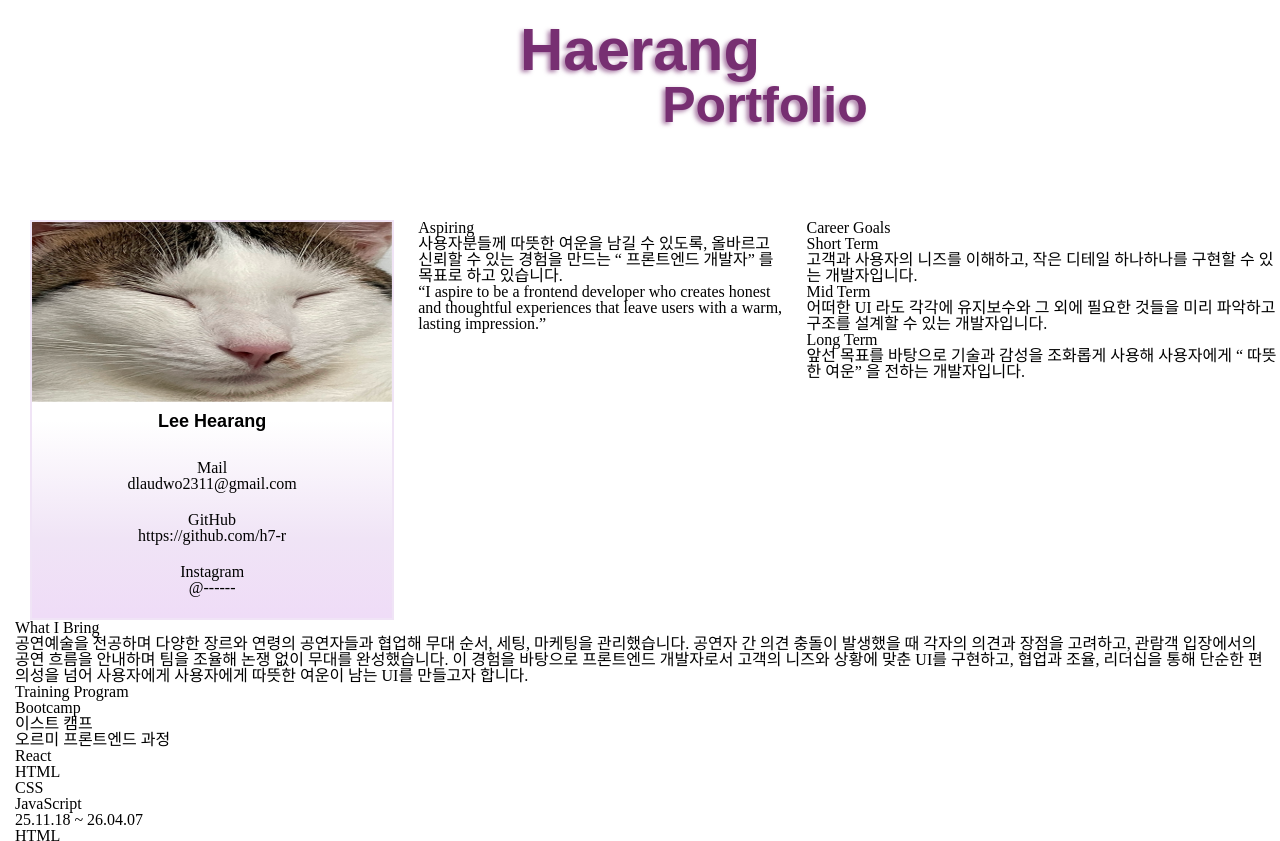
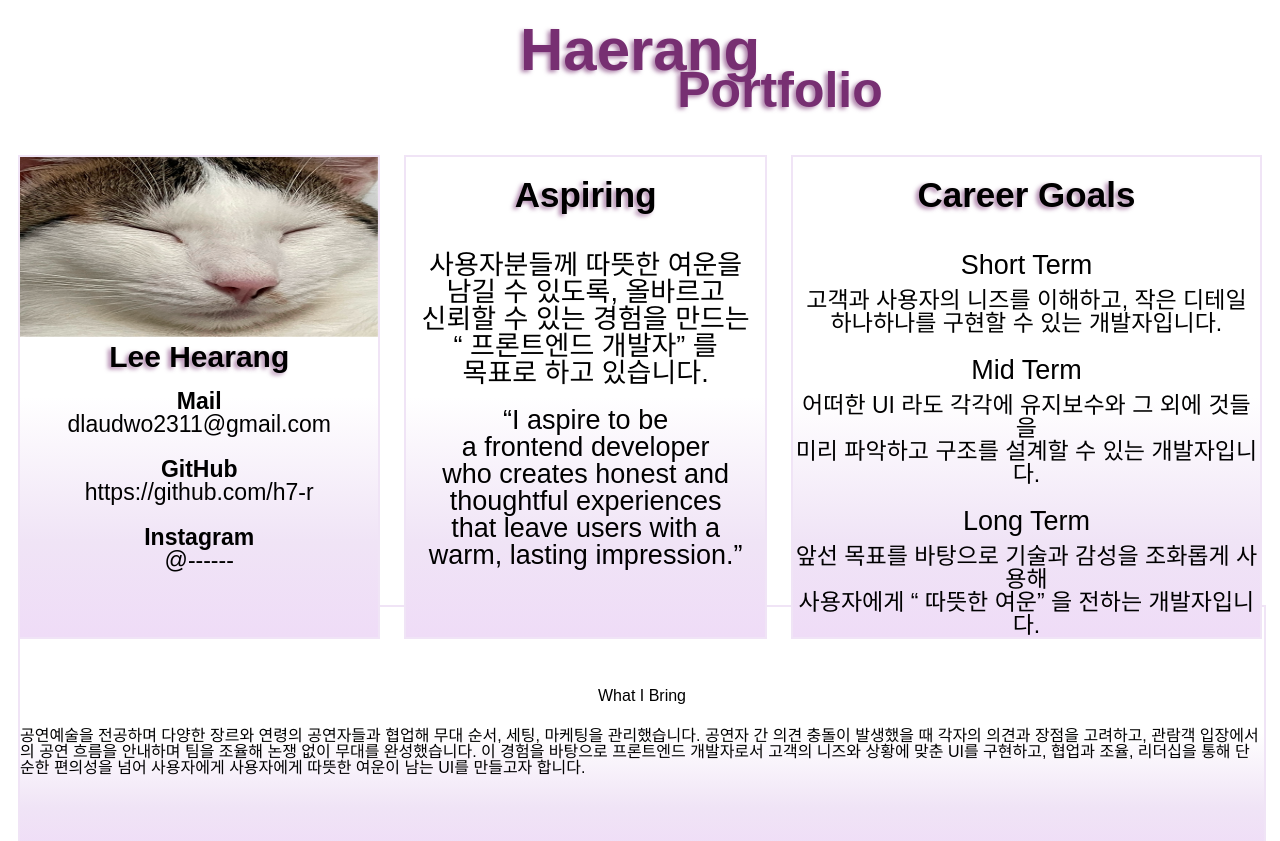
Before and after one commit to h7-r/My-Pagd-Portfolio, a plain HTML site: page portfolio2025-12/19/portfolio/portfolio.html in a window 1280 px wide. Shown: the top 841 px of the page. Drawn offline with Linux system fonts and the light colour scheme; a web font is replaced by a local one.

Commit message:
feat: css 수정 및 추가 - header 폰트및 크기 수정 - main- profile class name 수정 및 크기 폰트 수정 - Strengths 추가

```diff
--- a/portfolio2025-12/19/portfolio/portfolio.css
+++ b/portfolio2025-12/19/portfolio/portfolio.css
@@ -10,7 +10,7 @@ body {
   max-width: 1280px;
   width: 100%;
   margin: 0 auto;
-  padding: 15px;
+  padding: 0;
   background: linear-gradient(
     to bottom,
     #ffffff 0%,
@@ -18,7 +18,7 @@ body {
     #f0e7f6 80%,
     #efdcf7 100%
   );
-  min-height: 100th;
+  min-height: 100vh;
 }
 
 /* header 탑 */
@@ -41,25 +41,27 @@ body {
 }
 /* header subtitle */
 .site-subtitle {
-  margin-left: 250px;
+  margin: -15px 0 0 280px;
+  /* margin-left: 250px; */
   font-size: 50px;
 }
 
-/* -------------------------------------------- */
-
 /* main card */
 .card {
-  padding: 0 15px 0 15px;
+  padding: 0 18px;
 }
 
+/* ------------------------------------------- */
+
 /* profile */
-.card.profile {
-  margin-top: 70px;
-  height: 400px;
+.profile {
+  margin-top: 20px;
+  width: 100%;
+  height: 430px;
   display: grid;
   grid-template-columns: 1fr 1fr 1.3fr;
   gap: 24px;
-  width: 100%;
+  font-family: "KccEunyeong", sans-serif;
 }
 /* 모바일 카드나열 */
 @media (max-width: 640px) {
@@ -67,10 +69,12 @@ body {
     grid-template-columns: 1fr;
   }
 }
+/* ---------------------- */
+
+/* profile  */
 
 /* 이미지 들어가는 내정보profile-card */
 .profile-card {
-  /* height: 400px; */
   display: flex;
   flex-direction: column;
   align-items: center;
@@ -88,7 +92,7 @@ body {
 
 /* profile-img */
 .profile-img {
-  margin-bottom: 10px;
+  margin-bottom: 5px;
   width: 100%;
   height: 180px;
   /* object-fit: cover; */
@@ -118,14 +122,14 @@ body {
 
 /*profile-info - 이미지 바로 밑 이름이랑 정보란 사이 gap주기위함 */
 .profile-info {
-  gap: 30px;
+  gap: 18px;
 }
 
 /* profile-name 이름  */
 .profile-name {
-  font-family: "KccEunyeong", sans-serif;
-  font-size: 18px;
+  font-size: 30px;
   font-weight: bold;
+  text-shadow: -3px 2px 4px rgba(119, 47, 114, 0.6);
 }
 
 /*  profile-contact-list 전체 리스트*/
@@ -133,7 +137,17 @@ body {
   margin: 0;
   padding: 0;
   list-style: none;
-  gap: 20px;
+  gap: 22px;
+}
+/*content-name 글자크기*/
+.content-name {
+  font-size: 23px;
+  font-weight: bold;
+}
+
+/* content-name a 글자 크기 */
+.content-item a {
+  font-size: 23px;
 }
 
 /* instargram link 밑에 생긴 a요소 밑줄제거 */
@@ -141,3 +155,131 @@ body {
   text-decoration: none;
   color: inherit;
 }
+
+/* ------------------------------------- */
+
+/* Aspiring  */
+.aspiring {
+  /* margin-top: 20px; Aspiring 카드만 살짝 작게 */
+  display: flex;
+  flex-direction: column;
+  align-items: center;
+  text-align: center;
+  border: 2px solid #f0e4f6;
+  /* Aspiring 그라데이션 부분 */
+  background: linear-gradient(
+    to bottom,
+    #ffffff 0%,
+    #ffffff 50%,
+    #f0e4f6 80%,
+    #efdcf7
+  );
+  font-family: "KccEunyeong", sans-serif;
+}
+
+/* aspiring-title */
+.aspiring-title {
+  margin-top: 20px;
+  font-size: 35px;
+  font-weight: bold;
+  text-shadow: -3px 2px 4px rgba(119, 47, 114, 0.6);
+}
+
+/* aspiring-title-desc 글자크기 */
+.aspiring-title-desc {
+  margin-top: 40px;
+  font-size: 27px;
+}
+
+/* .aspiring-title-desc2 글자크기 */
+.aspiring-title-desc2 {
+  margin-top: 20px;
+  font-size: 27px;
+}
+
+/* ------------------------------------- */
+
+/* Career Goals */
+.Goals {
+  display: flex;
+  flex-direction: column;
+  align-items: center;
+  text-align: center;
+  border: 2px solid #f0e4f6;
+  /* Goals 그라데이션 부분 */
+  background: linear-gradient(
+    to bottom,
+    #ffffff 0%,
+    #ffffff 50%,
+    #f0e4f6 80%,
+    #efdcf7
+  );
+  font-family: "KccEunyeong", sans-serif;
+}
+
+/* Goals-item 각제목 설명란 박스사이 갭주기위함 */
+.Goals-item {
+  display: flex;
+  flex-direction: column;
+  gap: 10px;
+}
+
+/* Goals-title */
+.Goals-title {
+  margin-top: 20px;
+  font-size: 35px;
+  font-weight: bold;
+  text-shadow: -3px 2px 4px rgba(119, 47, 114, 0.6);
+}
+
+/* Goals-list  */
+.Goals-list {
+  margin-top: 40px;
+  display: flex;
+  flex-direction: column;
+  justify-content: center;
+  align-items: center;
+  gap: 22px;
+}
+
+/* Goals-list-title 각 단계 먹펴 제목 */
+.Goals-list-title {
+  font-size: 27px;
+}
+
+/* Goals-list-desc 각단계 목표 설명 */
+.Goals-list-desc {
+  font-size: 23px;
+}
+
+/* ------------------------------ */
+
+/* ----- ---What I Bring-------- */
+.Strengths {
+  margin-top: 20px;
+  height: 250px;
+  width: 100%;
+  display: flex;
+  flex-direction: column;
+  justify-content: center;
+  align-items: center;
+  gap: 24px;
+  font-family: "KccEunyeong", sans-serif;
+  border: 2px solid #f0e4f6;
+  /* Strengths 그라데이션 부분 */
+  background: linear-gradient(
+    to bottom,
+    #ffffff 0%,
+    #ffffff 50%,
+    #f0e4f6 80%,
+    #efdcf7
+  );
+}
+
+/* Strengths 모바일 화면 */
+@media (max-width: 640px) {
+  .Strengths {
+    width: 100%;
+    margin-left: 0;
+  }
+}
--- a/portfolio2025-12/19/portfolio/portfolio.html
+++ b/portfolio2025-12/19/portfolio/portfolio.html
@@ -17,7 +17,7 @@
 
     <!-- main card  -->
     <main class="card">
-      <section class="card profile">
+      <section class="profile">
         <!-- --------profil 내정보 ------- -->
         <article class="profile-card">
           <img
@@ -70,12 +70,15 @@
         <article class="aspiring">
           <h3 class="aspiring-title">Aspiring</h3>
           <p class="aspiring-title-desc">
-            사용자분들께 따뜻한 여운을 남길 수 있도록, 올바르고 신뢰할 수 있는
-            경험을 만드는 “ 프론트엔드 개발자” 를 목표로 하고 있습니다.
+            사용자분들께 따뜻한 여운을 <br />남길 수 있도록, 올바르고
+            <br />신뢰할 수 있는 경험을 만드는<br />
+            “ 프론트엔드 개발자” 를<br />
+            목표로 하고 있습니다.
           </p>
-          <p class="aspiring-title-desc">
-            “I aspire to be a frontend developer who creates honest and
-            thoughtful experiences that leave users with a warm, lasting
+          <p class="aspiring-title-desc2">
+            “I aspire to be<br />
+            a frontend developer<br />who creates honest and<br />thoughtful
+            experiences<br />that leave users with a<br />warm, lasting
             impression.”
           </p>
         </article>
@@ -88,15 +91,15 @@
             <li class="Goals-item">
               <p class="Goals-list-title">Short Term</p>
               <p class="Goals-list-desc">
-                고객과 사용자의 니즈를 이해하고, 작은 디테일 하나하나를 구현할
-                수 있는 개발자입니다.
+                고객과 사용자의 니즈를 이해하고, 작은 디테일 <br />하나하나를
+                구현할 수 있는 개발자입니다.
               </p>
             </li>
             <!---------- 중간 단계 ---------->
             <li class="Goals-item">
               <p class="Goals-list-title">Mid Term</p>
               <p class="Goals-list-desc">
-                어떠한 UI 라도 각각에 유지보수와 그 외에 필요한 것들을 미리
+                어떠한 UI 라도 각각에 유지보수와 그 외에 것들을 <br />미리
                 파악하고 구조를 설계할 수 있는 개발자입니다.
               </p>
             </li>
@@ -104,8 +107,8 @@
             <li class="Goals-item">
               <p class="Goals-list-title">Long Term</p>
               <p class="Goals-list-desc">
-                앞선 목표를 바탕으로 기술과 감성을 조화롭게 사용해 사용자에게 “
-                따뜻한 여운” 을 전하는 개발자입니다.
+                앞선 목표를 바탕으로 기술과 감성을 조화롭게 사용해
+                <br />사용자에게 “ 따뜻한 여운” 을 전하는 개발자입니다.
               </p>
             </li>
           </ul>
```
